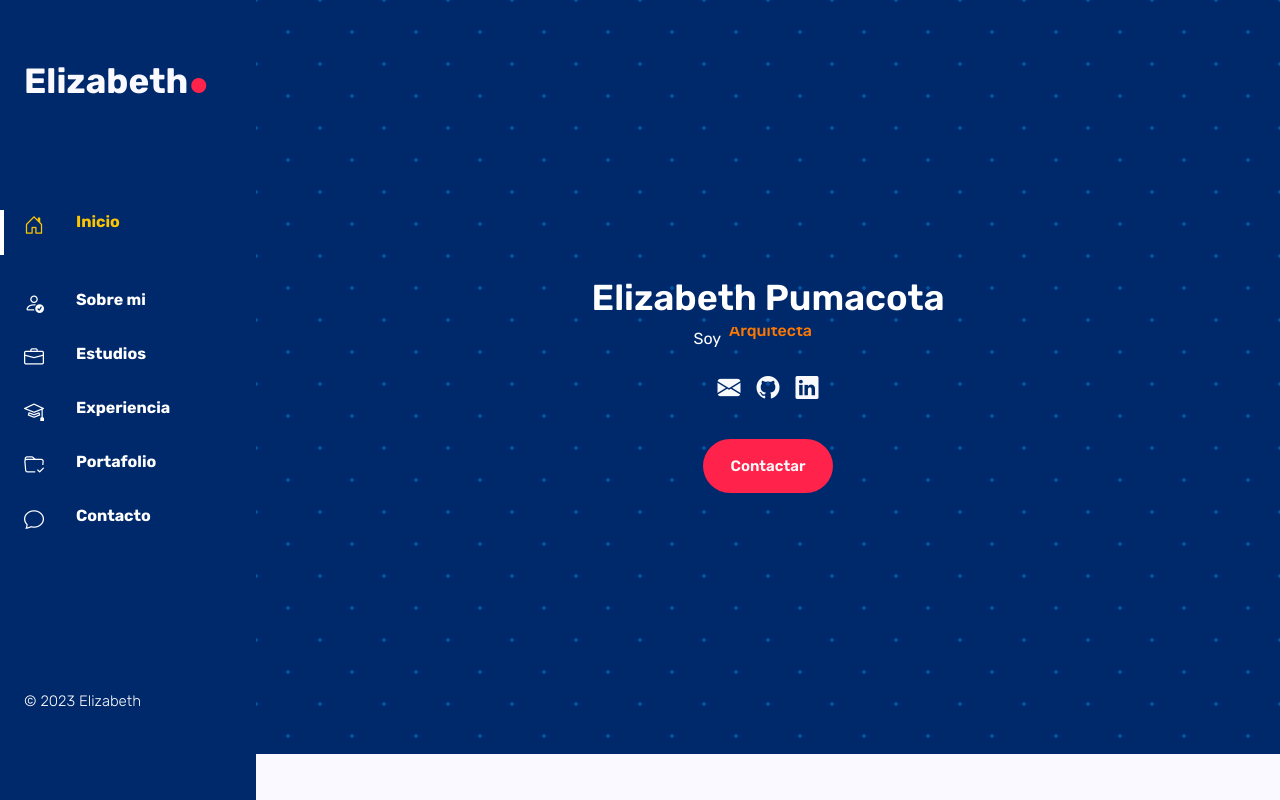
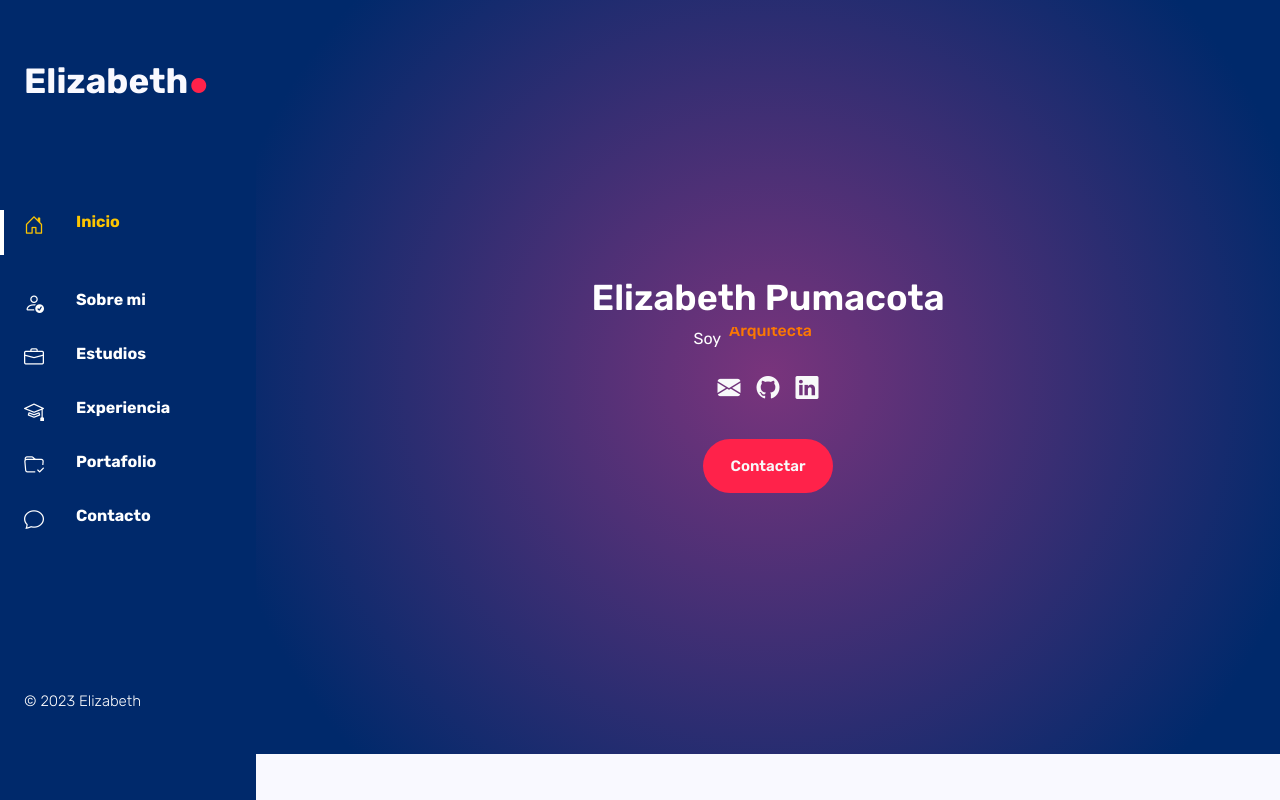
Before and after one commit to elizabeth-spq/cvElizabeth, a React (Create React App) app: page / in a window 1280 px wide. Shown: the top 800 px of the page. Built offline with nearby package versions, Linux system fonts and the light colour scheme.

Commit message:
Formulacio Contacto / background inicio gradient color

```diff
--- a/src/home/Inicio.css
+++ b/src/home/Inicio.css
@@ -1,19 +1,24 @@
 .fondoinicio {
-    background-color: #00296B;
+    /*background: rgb(0,80,157);
+    background: radial-gradient(circle, rgba(0,80,157,1) 0%, rgba(0,41,107,1) 73%);
+*/
+background: rgb(121,52,124);
+background: radial-gradient(circle, rgba(121,52,124,1) 0%, rgba(0,41,107,1) 88%);
+
     height: 754px;
     display: grid;
     color: var(--sixeth-color);
     align-content: center;
     text-align: center;
     color: white;
-
-
+    /*
+   background-color: #00296B;
     opacity: 1;
     background-image: radial-gradient(#00509D 1.6px, transparent 1.6px), radial-gradient(#00509D 1.6px, #00296B 1.6px);
     background-size: 64px 64px;
     background-position: 0 0, 32px 32px;
     box-sizing: border-box;
-
+*/
 }
 
 
--- a/src/index.css
+++ b/src/index.css
@@ -14,7 +14,6 @@
 body{
     font-family: 'Rubik', sans-serif;
     background-color: var(--sixth-color);
-
 }
 
 *{
```
